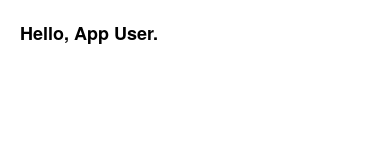
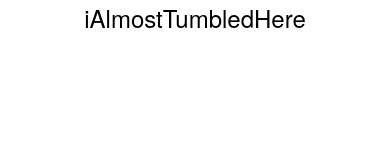
Before and after one commit to Elapo/PhoneGap-Course, a plain HTML site: page www/index.html in a window 390 px wide. Drawn offline with Linux system fonts and the light colour scheme; some packages are replaced by stand-ins of ours.

Commit message:
It's getting hard to keep up with the crap I've trashed

```diff
--- a/www/index.html
+++ b/www/index.html
@@ -9,13 +9,11 @@
     <meta http-equiv="Content-Security-Policy" content="default-src * 'unsafe-inline'; style-src 'self' 'unsafe-inline'; media-src *" />
 
     <link rel="stylesheet" type="text/css" href="css/index.css" />
-    <title>Hello World</title>
+    <title>iAlmostTumbledHere</title>
 </head>
 
 <body>
-    <div class="content">
-        <h2 id="greeting">Hello, user.</h2>
-    </div>
+    <h1>iAlmostTumbledHere</h1>
 
     <script type="text/javascript" src="cordova.js"></script>
     <script type="text/javascript" src="js/index.js"></script>
```
